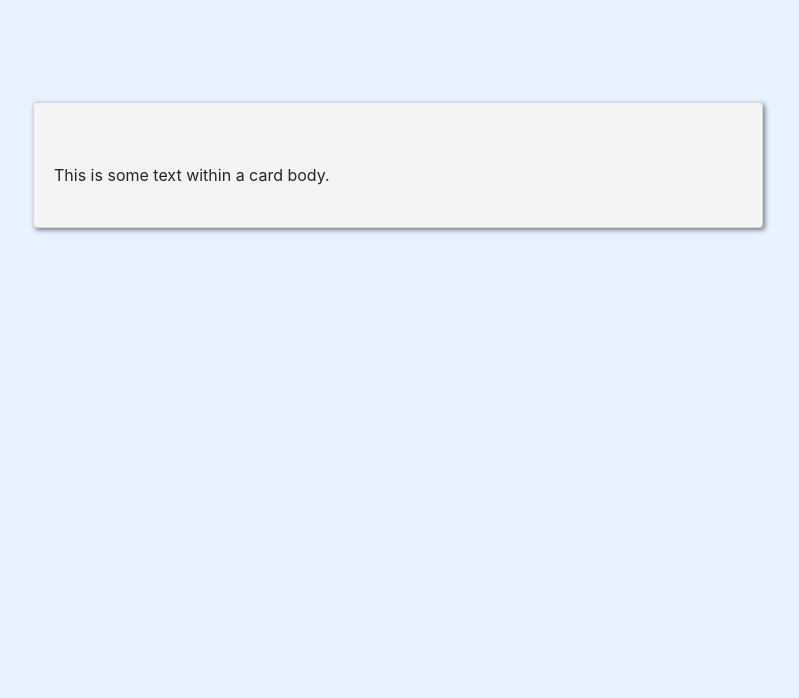
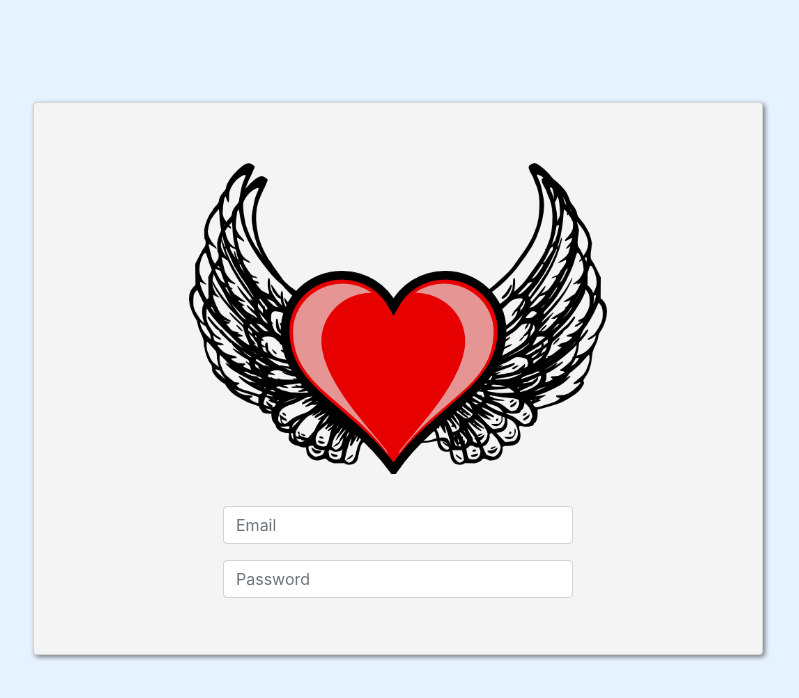
Before and after one commit to GeekyVirgo/bootstrap-practice, a plain HTML site: page index.html in a window 1280 px wide. Shown: the whole page, without its empty margins (242-1041 px from the left). Drawn offline with nearby package versions, Linux system fonts and the light colour scheme.

Commit message:
added image and input fields

```diff
--- a/index.html
+++ b/index.html
@@ -21,7 +21,16 @@
             <div class="col-8">
                 <div class="card signin-card">
                     <div class="card-body">
-                        This is some text within a card body.
+                        <img src="./heart-logo.png" class="img-fluid signin-img">
+
+                        <form class="signin-form">
+                            <div class="form-group">
+                                <input type="email" class="form-control" id="emailInput" placeholder="Email">
+                            </div>
+                            <div class="form-group">
+                                <input type="password" class="form-control" id="passwordInput" placeholder="Password">
+                            </div>
+                        </form>
                     </div>
                 </div>
             </div>
--- a/style.css
+++ b/style.css
@@ -13,3 +13,15 @@ body.signin-body {
     -webkit-box-shadow: 2px 2px 5px rgba(0,0,0,0.5);
     -mozbox-shadow: 2px 2px 5px rgba(0,0,0,0.5);
 }
+
+img.signin-img {
+    padding: 0 2rem 2rem;
+    margin: auto;
+    display: block;
+    width: 70%;
+}
+
+form.signin-form {
+    max-width: 350px;
+    margin: auto;
+}
```
Also changed, not shown: heart-logo.png (added).
